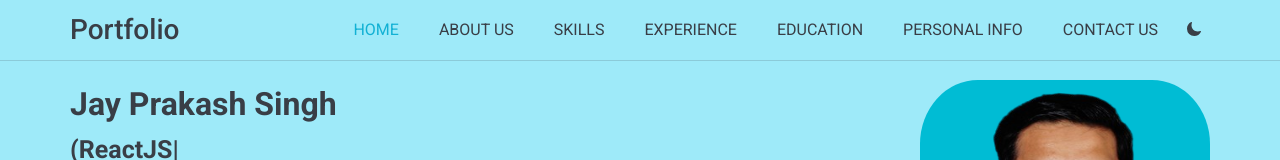
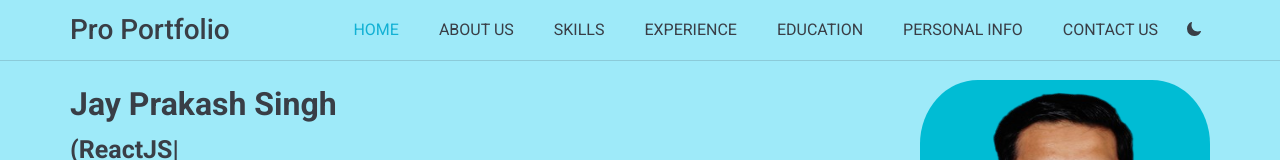
Before and after one commit to jayprakashcs12/portfolio.jps, a React (Create React App) app: page / in a window 1280 px wide. Shown: the top 160 px of the page. Built offline with nearby package versions, Linux system fonts and the light colour scheme.

Commit message:
update code

```diff
--- a/src/components/common/Header.jsx
+++ b/src/components/common/Header.jsx
@@ -13,7 +13,7 @@ const Header = ({ setTheme, theme }) => {
         <Navbar expanded={expand} expand="lg" collapseOnSelect sticky="top" className={`pro-navbar main-navbar ${theme}`}>
             <Container className="nav-content" onClick={e => e.stopPropagation()}>
                 <Navbar.Brand>
-                    <h3 className={`pro-navbar ${theme} m-0`}>Portfolio</h3>
+                    <h3 className={`pro-navbar ${theme} m-0`}>Pro Portfolio</h3>
                 </Navbar.Brand>
                 <Navbar.Toggle aria-controls="responsive-navbar-nav" onClick={() => setExpand(!expand)} />
                 <Navbar.Collapse id="responsive-navbar-nav">
```
